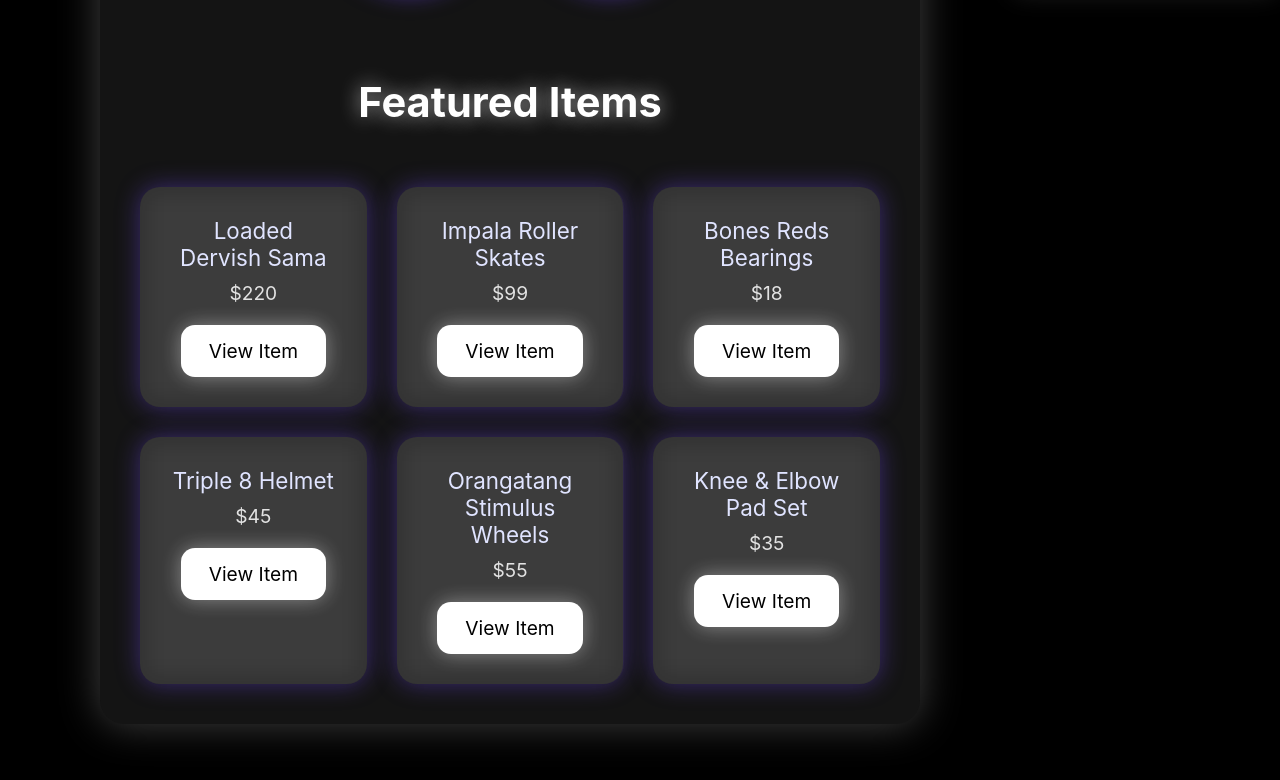
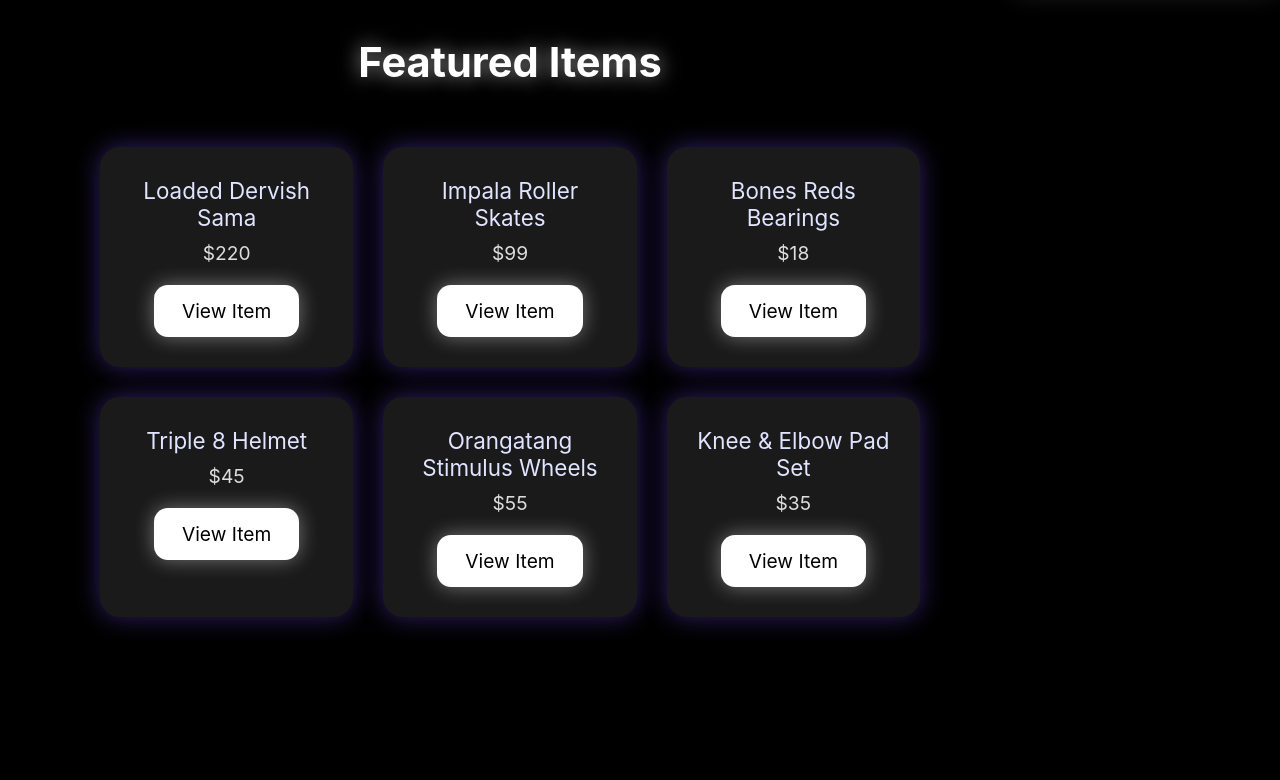
Before and after one commit to boardwalkclay1/RollnConnect, a plain HTML site: page roll_app/marketplace.html in a window 1280 px wide. Shown: the part 808-1588 px from the top of the page. After the commit the page ends 1485 px from the top, so only its background shows below. Drawn offline with Linux system fonts and the light colour scheme; files that its build step writes are made by us from their sources.

Commit message:
Update marketplace.html

```diff
--- a/roll_app/marketplace.html
+++ b/roll_app/marketplace.html
@@ -3,6 +3,7 @@
 <head>
   <meta charset="UTF-8">
   <title>Marketplace • Roll ’n Connect</title>
+  <meta name="viewport" content="width=device-width, initial-scale=1.0">
 
   <!-- GLOBAL STYLES -->
   <link rel="stylesheet" href="styles/style.css">
@@ -99,9 +100,8 @@
       margin: auto;
     }
 
-    /* ORIGINAL MARKETPLACE STYLES (UNCHANGED) */
+    /* MARKETPLACE SECTION */
     .section {
-      padding: 40px;
       text-align: center;
       animation: fadeIn 1.2s ease;
     }
@@ -118,6 +118,7 @@
       margin-top: 30px;
     }
 
+    /* CATEGORY BUBBLES */
     .category-row {
       display: flex;
       justify-content: center;
@@ -148,6 +149,7 @@
       box-shadow: 0 0 35px rgba(160,120,255,0.9);
     }
 
+    /* ITEM GRID */
     .item-grid {
       display: grid;
       grid-template-columns: repeat(3, 1fr);
@@ -162,6 +164,7 @@
       backdrop-filter: blur(14px);
       box-shadow: 0 0 25px rgba(120,80,255,0.4);
       transition: 0.3s;
+      cursor: pointer;
     }
 
     .item-card:hover {
@@ -204,6 +207,7 @@
     <li><a href="marketplace.html">🛒 Marketplace</a></li>
     <li><a href="find-spots.html">📍 Find Spots</a></li>
     <li><a href="events.html">📅 Events</a></li>
+    <li><a href="clips-feed.html">🎥 Clips Feed</a></li>
     <li><a href="profile.html">👤 Your Profile</a></li>
     <li><a href="settings.html">⚙️ Settings</a></li>
   </ul>
@@ -212,9 +216,12 @@
 <!-- MAIN CONTENT -->
 <main class="page-content">
 
-  <div class="section glass">
+  <div class="section">
 
-    <h1 class="section-title">Marketplace</h1>
+    <h1 class="section-title" style="font-size:2.6rem; text-shadow:0 0 20px rgba(255,255,255,0.4);">
+      Marketplace
+    </h1>
+
     <p style="opacity:0.9; font-size:1.3rem;">
       Explore gear across the galaxy — boards, skates, wheels, pads, and more.
     </p>
@@ -236,39 +243,39 @@
     <!-- FEATURED ITEMS -->
     <h2 class="section-title" style="margin-top:80px;">Featured Items</h2>
 
-    <div class="item-grid" id="item-grid">
+    <div class="item-grid">
 
-      <div class="item-card">
+      <div class="item-card" onclick="openItem(1)">
         <div class="item-title">Loaded Dervish Sama</div>
         <div class="item-price">$220</div>
         <button class="btn-primary">View Item</button>
       </div>
 
-      <div class="item-card">
+      <div class="item-card" onclick="openItem(2)">
         <div class="item-title">Impala Roller Skates</div>
         <div class="item-price">$99</div>
         <button class="btn-primary">View Item</button>
       </div>
 
-      <div class="item-card">
+      <div class="item-card" onclick="openItem(3)">
         <div class="item-title">Bones Reds Bearings</div>
         <div class="item-price">$18</div>
         <button class="btn-primary">View Item</button>
       </div>
 
-      <div class="item-card">
+      <div class="item-card" onclick="openItem(4)">
         <div class="item-title">Triple 8 Helmet</div>
         <div class="item-price">$45</div>
         <button class="btn-primary">View Item</button>
       </div>
 
-      <div class="item-card">
+      <div class="item-card" onclick="openItem(5)">
         <div class="item-title">Orangatang Stimulus Wheels</div>
         <div class="item-price">$55</div>
         <button class="btn-primary">View Item</button>
       </div>
 
-      <div class="item-card">
+      <div class="item-card" onclick="openItem(6)">
         <div class="item-title">Knee & Elbow Pad Set</div>
         <div class="item-price">$35</div>
         <button class="btn-primary">View Item</button>
@@ -284,6 +291,11 @@
   function filterCategory(category) {
     alert("Filtering by: " + category + " (dynamic filtering coming soon)");
   }
+
+  function openItem(id) {
+    localStorage.setItem("currentItem", id);
+    window.location.href = "marketplace-item.html";
+  }
 </script>
 
 </body>
```
